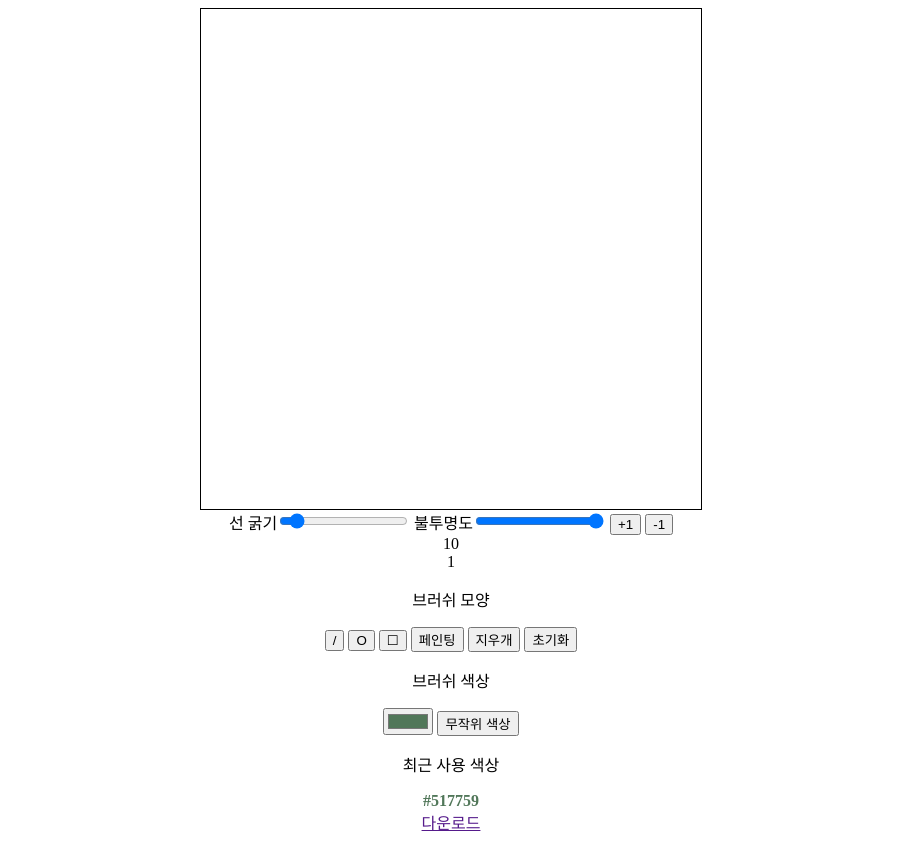
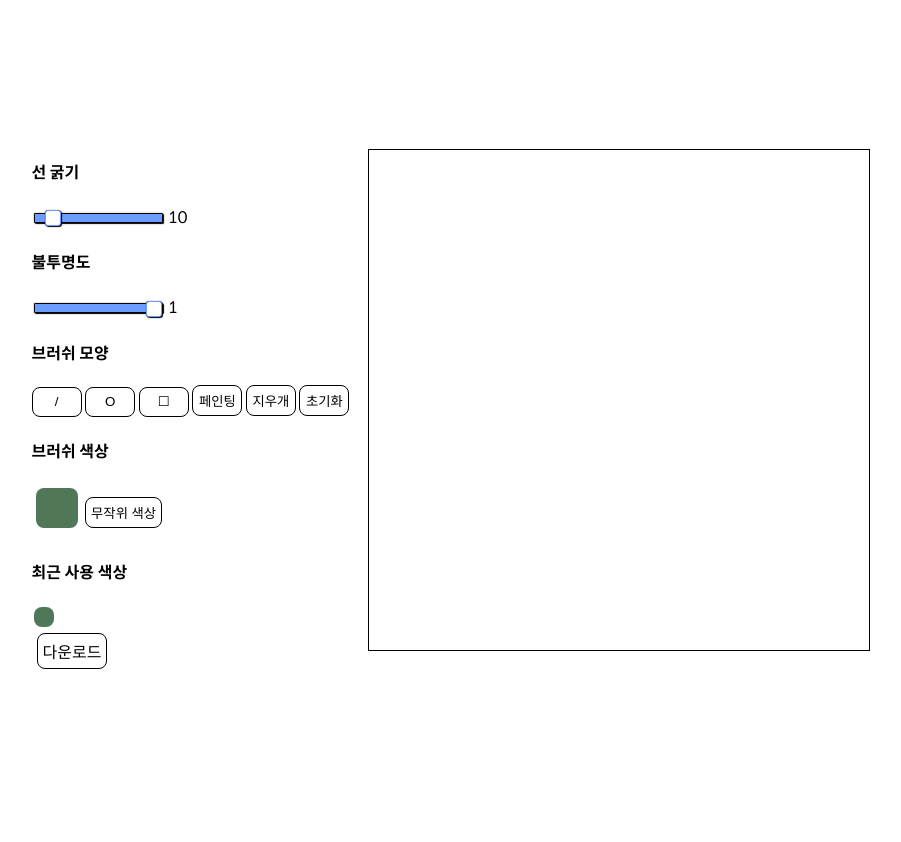
Before and after one commit to juhyejin/painting-board, a website: page index.html in a window 1280 px wide. Both pictures are taken after a click on the button "무작위 색상". Shown: the whole page, without its empty margins (189-1090 px from the left). After the commit the page ends 800 px from the top, so only its background shows below. Drawn offline with Linux system fonts and the light colour scheme.

Commit message:
Feat : 캔버스 css 적용

```diff
--- /dev/null
+++ b/css/fontFamily.css
@@ -0,0 +1,36 @@
+/*Spoqa Han Sans*/
+@font-face {
+    font-family: 'Spoqa Han Sans';
+    font-weight: 700;
+    src: local('Spoqa Han Sans Bold'),
+    url('../assets/fonts/SpoqaHanSans/SpoqaHanSansBold.woff2') format('woff2'),
+    url('../assets/fonts/SpoqaHanSans/SpoqaHanSansBold.woff') format('woff'),
+    url('../assets/fonts/SpoqaHanSans/SpoqaHanSansBold.ttf') format('truetype');
+}
+
+@font-face {
+    font-family: 'Spoqa Han Sans';
+    font-weight: 400;
+    src: local('Spoqa Han Sans Regular'),
+    url('../assets/fonts/SpoqaHanSans/SpoqaHanSansRegular.woff2') format('woff2'),
+    url('../assets/fonts/SpoqaHanSans/SpoqaHanSansRegular.woff') format('woff'),
+    url('../assets/fonts/SpoqaHanSans/SpoqaHanSansRegular.ttf') format('truetype');
+}
+
+@font-face {
+    font-family: 'Spoqa Han Sans';
+    font-weight: 300;
+    src: local('Spoqa Han Sans Light'),
+    url('../assets/fonts/SpoqaHanSans/SpoqaHanSansLight.woff2') format('woff2'),
+    url('../assets/fonts/SpoqaHanSans/SpoqaHanSansLight.woff') format('woff'),
+    url('../assets/fonts/SpoqaHanSans/SpoqaHanSansLight.ttf') format('truetype');
+}
+
+@font-face {
+    font-family: 'Spoqa Han Sans';
+    font-weight: 100;
+    src: local('Spoqa Han Sans Thin'),
+    url('../assets/fonts/SpoqaHanSans/SpoqaHanSansThin.woff2') format('woff2'),
+    url('../assets/fonts/SpoqaHanSans/SpoqaHanSansThin.woff') format('woff'),
+    url('../assets/fonts/SpoqaHanSans/SpoqaHanSansThin.ttf') format('truetype');
+}
--- /dev/null
+++ b/css/inputStyle.css
@@ -0,0 +1,129 @@
+/*input range 초기화*/
+input[type='range']{
+    -webkit-appearance: none;
+    background: transparent;
+}
+input[type=range]::-webkit-slider-thumb {
+    -webkit-appearance: none;
+}
+input[type=range]:focus {
+    outline: none; /* Removes the blue border. You should probably do some kind of focus styling for accessibility reasons though. */
+}
+input[type=range]::-ms-track {
+    width: 100%;
+    cursor: pointer;
+    /* Hides the slider so custom styles can be added */
+    background: transparent;
+    border-color: transparent;
+    color: transparent;
+}
+
+
+/*input range thumb custom*/
+input[type=range]::-webkit-slider-thumb {
+    -webkit-appearance: none;
+    border: 1px solid var(--border-color);
+    height: 16px;
+    width: 16px;
+    border-radius: 3px;
+    background: #ffffff;
+    cursor: pointer;
+    margin-top: -3.5px; /* You need to specify a margin in Chrome, but in Firefox and IE it is automatic */
+    box-shadow: 1px 1px 1px #000000, 0px 0px 1px #0d0d0d; /* Add cool effects to your sliders! */
+}
+/*firefox*/
+input[type=range]::-moz-range-thumb {
+    box-shadow: 1px 1px 1px #000000, 0px 0px 1px #0d0d0d;
+    border: 1px solid var(--border-color);
+    height: 16px;
+    width: 16px;
+    border-radius: 3px;
+    background: #ffffff;
+    cursor: pointer;
+}
+input[type=range]::-ms-thumb {
+    box-shadow: 1px 1px 1px #000000, 0px 0px 1px #0d0d0d;
+    border: 1px solid var(--border-color);
+    height: 16px;
+    width: 16px;
+    border-radius: 3px;
+    background: #ffffff;
+    cursor: pointer;
+}
+
+
+/*input range track custom*/
+input[type=range]::-webkit-slider-runnable-track {
+    width: 100%;
+    height: 10px;
+    cursor: pointer;
+    box-shadow: 1px 1px 1px #000000, 0px 0px 1px #0d0d0d;
+    background: var(--border-color);
+    border-radius: 1.3px;
+    border: 0.2px solid #010101;
+}
+
+input[type=range]:focus::-webkit-slider-runnable-track {
+    background: var( --focus-background-color );
+}
+
+input[type=range]::-moz-range-track {
+    width: 100%;
+    height: 10px;
+    cursor: pointer;
+    box-shadow: 1px 1px 1px #000000, 0px 0px 1px #0d0d0d;
+    background: var(--background-color);
+    border-radius: 1.3px;
+    border: 0.2px solid #010101;
+}
+input[type=range]:focus::-moz-range-track{
+    background: var( --focus-background-color );
+}
+
+input[type=range]::-ms-track {
+    width: 100%;
+    height: 10px;
+    cursor: pointer;
+    background: transparent;
+    border-color: transparent;
+    border-width: 16px 0;
+    color: transparent;
+}
+
+input[type=range]::-ms-fill-lower {
+    background: var( --focus-background-color );
+    border: 0.2px solid #010101;
+    border-radius: 2.6px;
+    box-shadow: 1px 1px 1px #000000, 0px 0px 1px #0d0d0d;
+}
+input[type=range]:focus::-ms-fill-lower {
+    background: var( --focus-background-color );
+}
+input[type=range]::-ms-fill-upper {
+    background:var( --focus-background-color );
+    border: 0.2px solid #010101;
+    border-radius: 2.6px;
+    box-shadow: 1px 1px 1px #000000, 0px 0px 1px #0d0d0d;
+}
+input[type=range]:focus::-ms-fill-upper {
+    background: var( --focus-background-color );
+}
+
+input[type=color]{
+    -webkit-appearance: none;
+    -moz-appearance: none;
+    appearance: none;
+    width: 50px;
+    height: 50px;
+    background-color: transparent;
+    border: none;
+    cursor: pointer;
+}
+input[type=color]::-webkit-color-swatch {
+    border-radius: 8px;
+    border: none;
+}
+input[type=color]::-moz-color-swatch {
+    border-radius: 8px;
+    border: none;
+}
--- a/css/style.css
+++ b/css/style.css
@@ -1,6 +1,58 @@
-html{
-    text-align: center;
+:root{
+    --border-color : #6b9cff;
+    --background-color : #b8cfff;
+    --focus-background-color : #959dff
+}
+
+html body{
+    height: 100%;
+    padding: 0;
+    margin: 0;
+}
+body{
+    display: flex;
+    flex-direction: row-reverse;
+    justify-content: center;
+    font-family: 'Spoqa Han Sans', serif;
+}
+body > div {
+    align-self: center;
+}
+.brushTool{
+    padding-right: 19px;
 }
 canvas{
     border: 1px black solid;
 }
+button{
+    min-width: 50px;
+    min-height: 30px;
+    padding: 5px;
+    border-radius: 8px;
+    border: 1px solid;
+    background: white;
+}
+button:active{
+    background: #b8cfff;
+}
+#randomBrushColor{
+    position: relative;
+    bottom: 10px;
+}
+a{
+    width: 50px;
+    height: 100px;
+    padding: 5px;
+    margin: 5px;
+    border-radius: 8px;
+    border:1px solid;
+    text-decoration: none;
+    color: black;
+}
+a:active{
+    background:  #b8cfff;
+}
+#colorPalette{
+    display: flex;
+    margin-bottom: 10px;
+}
--- a/index.html
+++ b/index.html
@@ -5,21 +5,31 @@
         <title>
             그림판 만들어보기
         </title>
+        <!--css-->
         <link href="./assets/images/title-icon.png" rel="shortcut icon" type="image/x-icon">
+        <link type="text/css" rel="stylesheet" href="css/fontFamily.css">
         <link type="text/css" rel="stylesheet" href="css/style.css">
+        <link type="text/css" rel="stylesheet" href="css/inputStyle.css">
     </head>
     <body>
+        <div>
             <canvas id="canvas" width="500" height="500"></canvas>
+        </div>
+        <div class="brushTool">
+            <article>
+                <section>
+                    <h4>선 굵기</h4>
+                    <input type="range" min="1" max="100" value="10" id="brushSizeSlider" oninput="lineWidthReSizeForSlider()">
+                    <label for="brushSizeSlider" id="brushSizeSliderValue">10</label>
+                </section>
+                <section>
+                    <h4>불투명도</h4>
+                    <input type="range" min="0.0" max="1.0" step="0.1" value="1" id="opacitySlider" oninput="opacitySetForSlider()">
+                    <label for="opacitySlider" id="opacitySliderValue">1</label>
+                </section>
+            </article>
             <div>
-            <label for="brushSizeSlider">선 굵기</label><input type="range" min="1" max="100" value="10" id="brushSizeSlider" oninput="lineWidthReSizeForSlider()">
-            <label for="opacitySlider">불투명도</label><input type="range" min="0.0" max="1.0" step="0.1" value="1" id="opacitySlider" oninput="opacitySetForSlider()">
-            <button type="button" onclick="lineWidthReSize('+')" >+1</button>
-            <button type="button" onclick="lineWidthReSize('-')">-1</button>
-            <div id="lindeWidth">10</div>
-            <div id="opacity">1</div>
-        </div>
-        <div>
-            <p>브러쉬 모양</p>
+                <h4>브러쉬 모양</h4>
                 <button type="button" name="brushType" onclick="brushTypeChange('line')"> / </button>
                 <button type="button" name="brushType" onclick="brushTypeChange('circle')"> O </button>
                 <button type="button" name="brushType" onclick="brushTypeChange('square')">☐</button>
@@ -28,19 +38,23 @@
                 <button type="button" name="reset" onclick="canvasReset()">초기화</button>
             </div>
             <div>
-            <p>브러쉬 색상</p>
+                <h4>브러쉬 색상</h4>
+                <div>
                     <label>
                         <input type="color" id="colorPicker" oninput="colorPicker()" >
                     </label>
-            <button type="button" name="brushColor" onclick="randomColor()">무작위 색상</button>
+                    <button id="randomBrushColor" type="button" name="brushColor" onclick="randomColor()">무작위 색상</button>
+                </div>
+
                 <div>
-                <p>최근 사용 색상</p>
+                    <h4>최근 사용 색상</h4>
                     <div id="colorPalette">
 
                     </div>
                 </div>
             </div>
-        <a href="" download="myPainting.png">다운로드</a>
+            <a href="" download="myPainting.png" id="aEvent">다운로드</a>
+        </div>
         <script type="text/javascript" src="js/canvas.js"></script>
     </body>
 </html>
--- a/js/canvas.js
+++ b/js/canvas.js
@@ -43,28 +43,16 @@ canvas.addEventListener('mousedown', () => isDraw = true)
 canvas.addEventListener('mouseup', () => isDraw = false)
 canvas.addEventListener('mousemove', event => draw(event.offsetX, event.offsetY))
 
-function lineWidthReSize(buttonType){
-    if(buttonType === '+') lineWidth++ ;
-    else{
-        if(lineWidth === 1){
-            alert('1이하로 줄일수 없습니다.')
-        }else{
-            lineWidth--
-        }
-    }
-    document.getElementById('lindeWidth').innerText = String(lineWidth)
-}
-
 function lineWidthReSizeForSlider(){
     let sliderValue = document.getElementById('brushSizeSlider')
     lineWidth = sliderValue.value;
-    document.getElementById('lindeWidth').innerText = String(lineWidth)
+    document.getElementById('brushSizeSliderValue').innerText = String(lineWidth)
 }
 
 function opacitySetForSlider(){
     let sliderValue = document.getElementById('opacitySlider')
     globalAlpha = sliderValue.value;
-    document.getElementById('opacity').innerText = String(globalAlpha)
+    document.getElementById('opacitySliderValue').innerText = String(globalAlpha)
 }
 
 function brushTypeChange(brushTypeData){
@@ -92,20 +80,26 @@ function stackColor(colorData){
     colorPalette= colorPalette.slice(-5)
     addElement.innerHTML = ''
     for(let i = 0; i < colorPalette.length; i++){
-        let bTag = document.createElement('b')
-        bTag.innerText = colorPalette[i]
-        bTag.style.color = colorPalette[i]
-        bTag.addEventListener('click', () => stackColorCLick(bTag.style.color))
-        addElement.appendChild(bTag)
+        let pastBrushColor = document.createElement('div')
+        pastBrushColor.textContent = ' '
+        pastBrushColor.style.color = colorPalette[i]
+        pastBrushColor.style.background = colorPalette[i]
+        pastBrushColor.style.width = '20px'
+        pastBrushColor.style.height = '20px'
+        pastBrushColor.style.margin = '2px'
+        pastBrushColor.style.borderRadius = '8px'
+        pastBrushColor.addEventListener('click', () => stackColorCLick(pastBrushColor.style.background))
+        addElement.appendChild(pastBrushColor)
     }
 }
 
 function stackColorCLick(colorData){
-   let rgb = colorData.split(' ').map((x) => parseInt(x.replace(/[^0-9]/g,''),10).toString(16).padStart(2,'0'))
+    let rgb = colorData.split(' ').map((x) => parseInt(x.replace(/[^0-9]/g,''),10).toString(16).padStart(2,'0'))
     colorInput.value = "#" + rgb.join( "" );
     brushColor =  "#" + rgb.join( "" );
 }
 
-document.querySelector('a').addEventListener('click', event =>
-    event.target.href = canvas.toDataURL()
+document.getElementById('aEvent').addEventListener('click', event =>{
+    console.log(event)
+    event.target.href = canvas.toDataURL()}
 );
```
Also changed, not shown: assets/fonts/SpoqaHanSans/SpoqaHanSansBold.woff (added), assets/fonts/SpoqaHanSans/SpoqaHanSansBold.woff2 (added), assets/fonts/SpoqaHanSans/SpoqaHanSansLight.woff (added), assets/fonts/SpoqaHanSans/SpoqaHanSansLight.woff2 (added), assets/fonts/SpoqaHanSans/SpoqaHanSansRegular.woff (added), assets/fonts/SpoqaHanSans/SpoqaHanSansRegular.woff2 (added), assets/fonts/SpoqaHanSans/SpoqaHanSansThin.woff (added), assets/fonts/SpoqaHanSans/SpoqaHanSansThin.woff2 (added), 4 other files. Lines whose indentation alone changed are shown as unchanged.
